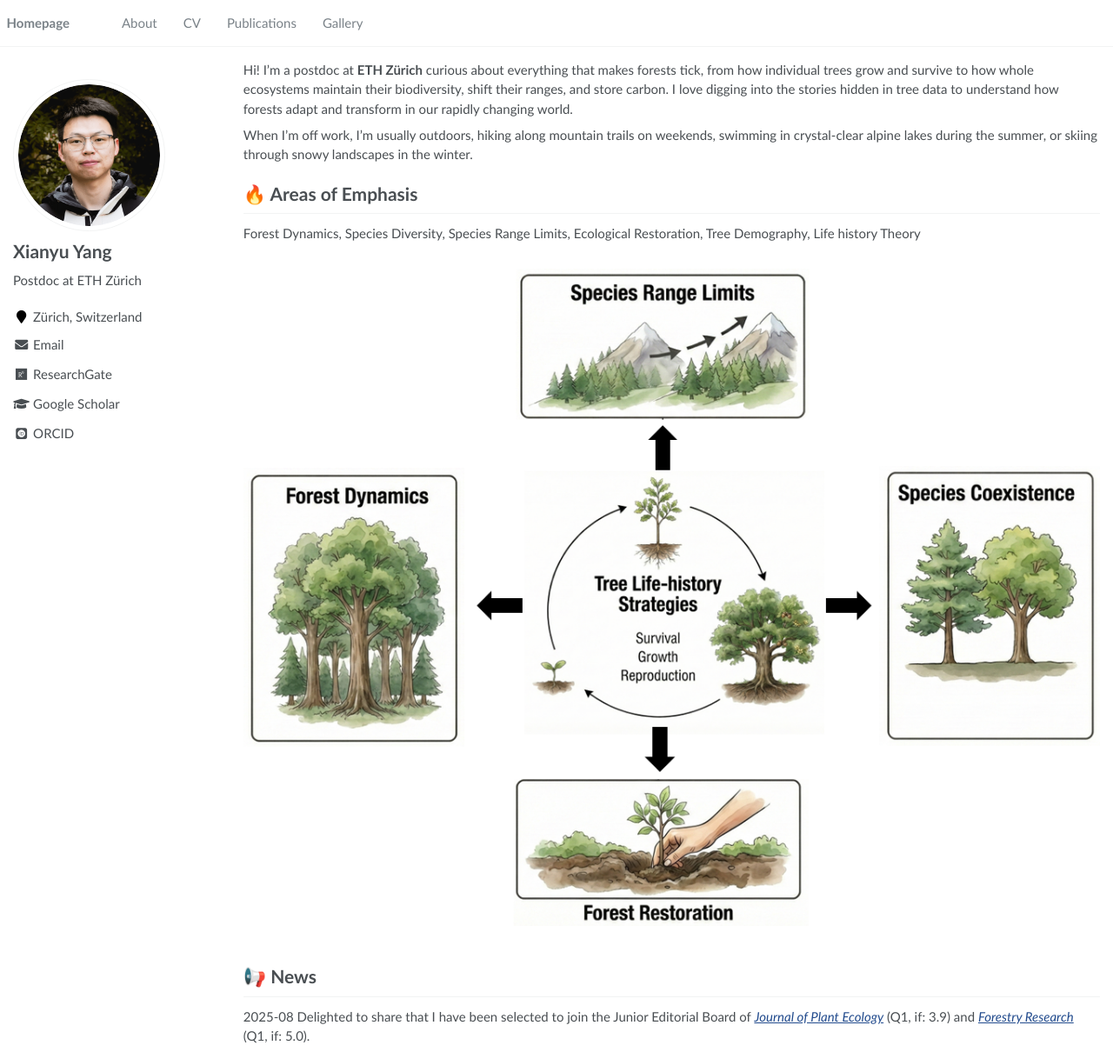
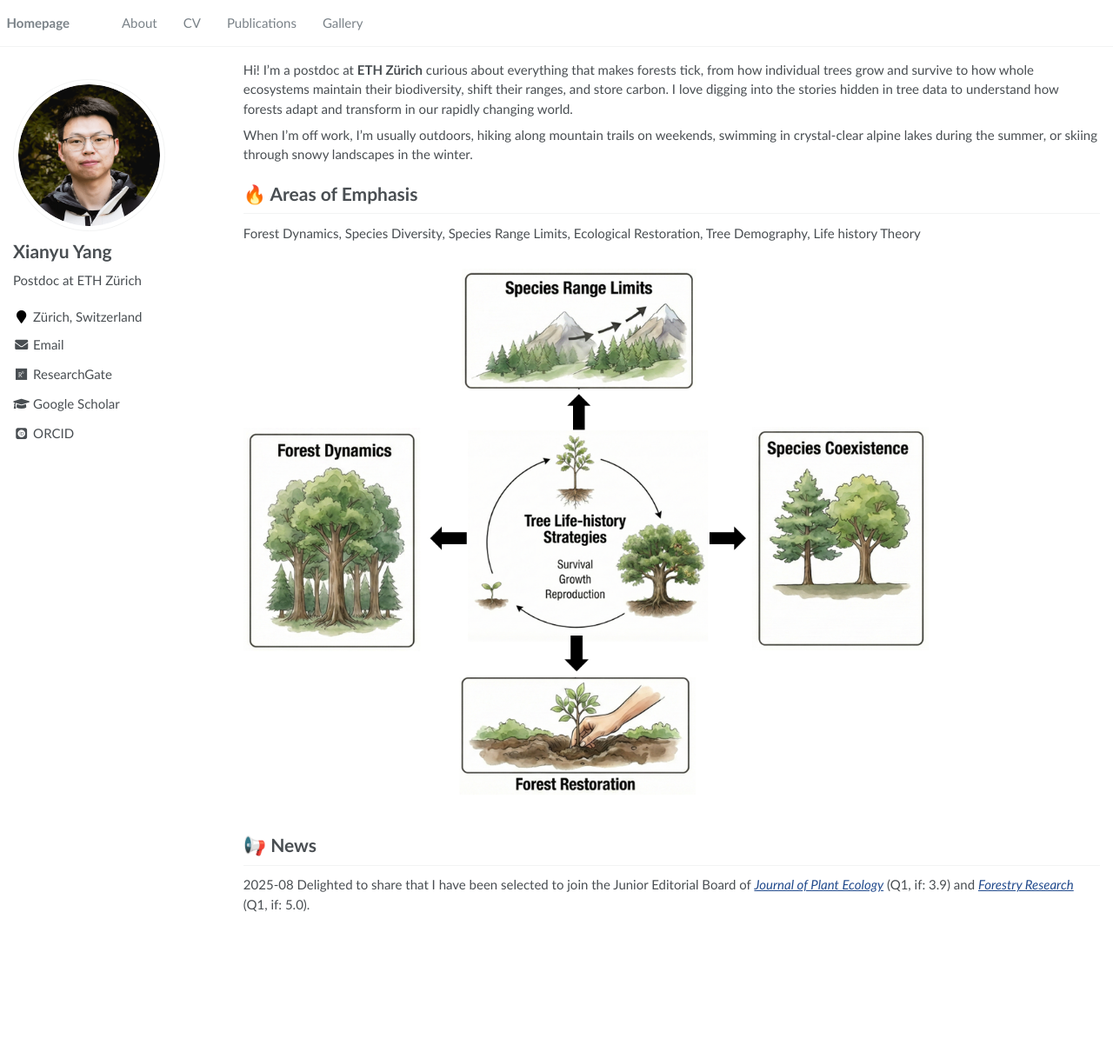
Before and after one commit to Xianyu-Yang/xianyu-yang.github.io, a Jekyll site: the page built from _pages/about.md, in a window 1280 px wide and 1210 px high. Shown: the whole window at 87% size. Built offline with Jekyll 4.4.1, drawn with Linux system fonts in a browser that asks for light colours; some web fonts are replaced.

Commit message:
Update about.md

```diff
--- a/_pages/about.md
+++ b/_pages/about.md
@@ -23,9 +23,9 @@ When I’m off work, I’m usually outdoors, hiking along mountain trails on wee
 # 🔥 Areas of Emphasis
 Forest Dynamics, Species Diversity, Species Range Limits, Ecological Restoration, Tree Demography, Life history Theory
 
-<figure>
-    <img src="/images/Research area.png" alt="" loading="lazy">
-  </figure>
+<figure style="text-align: center;">
+  <img src="/images/Research area.png" alt="" style="width: 80%;" loading="lazy">
+</figure>
 
 # 📢 News
 2025-08 Delighted to share that I have been selected to join the Junior Editorial Board of [_Journal of Plant Ecology_](https://academic.oup.com/jpe){:target="_blank"} (Q1, if: 3.9) and  [_Forestry Research_](https://www.maxapress.com/forres){:target="_blank"} (Q1, if: 5.0).
```
